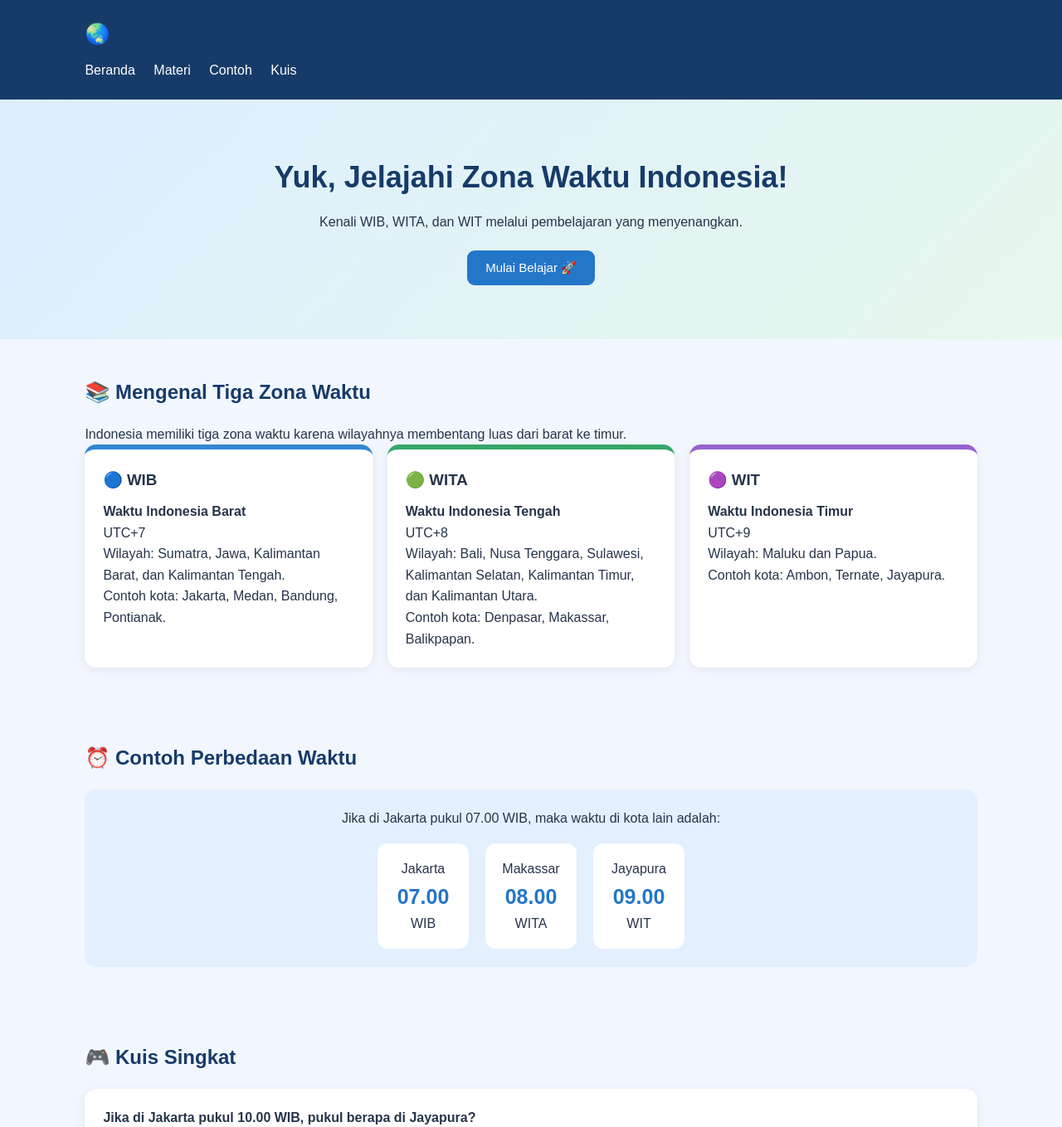
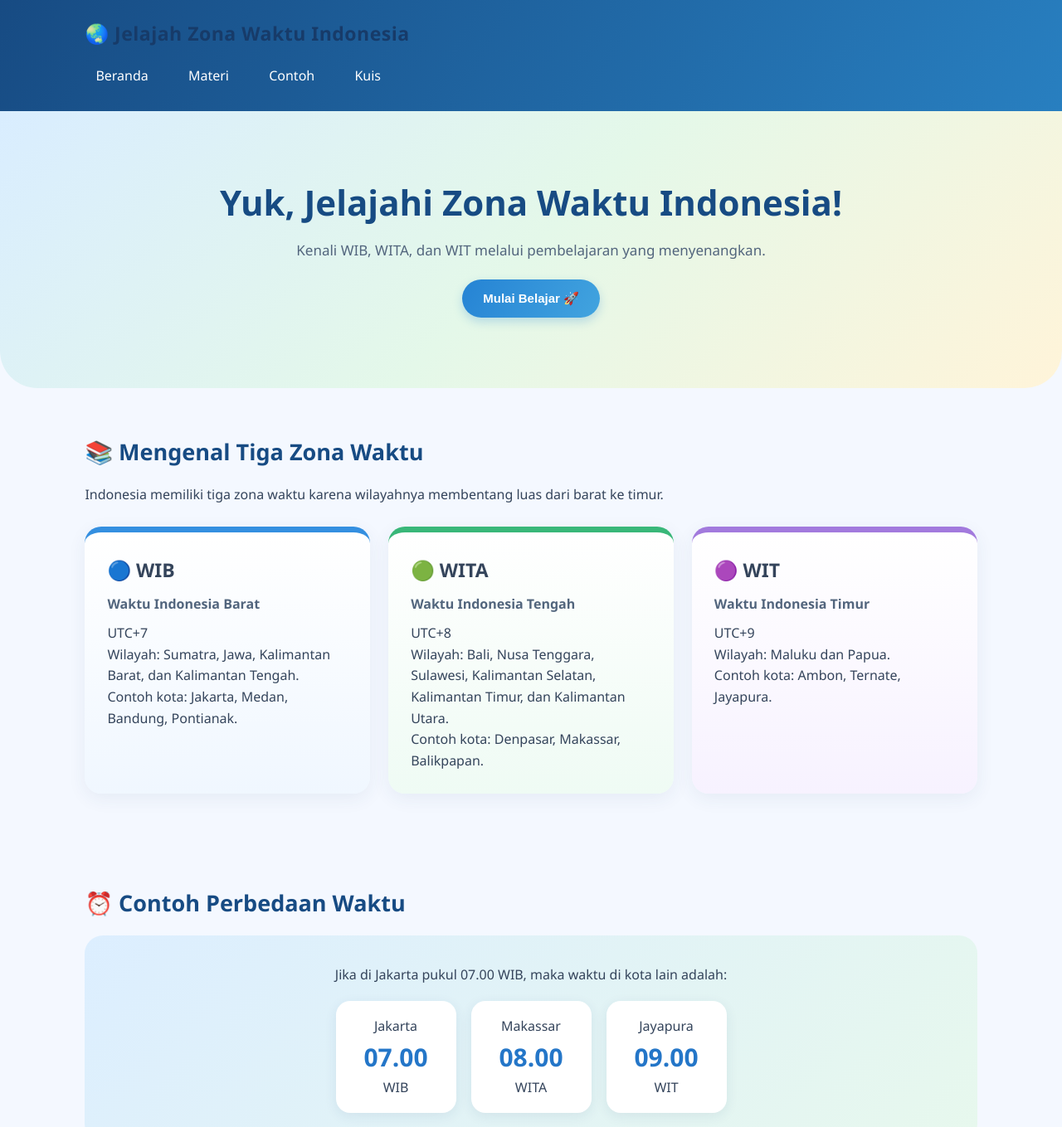
Before and after one commit to fazayayaa-dot/media-pembelajaran-zona-waktu, a plain HTML site: page index.html in a window 1280 px wide. Shown: the top 1359 px of the page at 83% size. Drawn offline with Linux system fonts and the light colour scheme.

Commit message:
Update index.html

```diff
--- a/index.html
+++ b/index.html
@@ -148,7 +148,199 @@ footer {
     margin: 5px;
   }
 }
-</style>
+/* ===== DESAIN BARU WEBSITE ===== */
+
+body {
+  background: #f4f8ff;
+  color: #34445b;
+  font-family: 'Segoe UI', Arial, sans-serif;
+}
+
+/* HEADER */
+header {
+  background: linear-gradient(120deg, #174b83, #287fc0);
+  padding: 22px 8%;
+  box-shadow: 0 4px 15px #173b6920;
+}
+
+header h2 {
+  font-size: 23px;
+  letter-spacing: 0.5px;
+}
+
+nav {
+  margin-top: 12px;
+}
+
+nav a {
+  display: inline-block;
+  padding: 8px 13px;
+  border-radius: 20px;
+  transition: 0.3s;
+}
+
+nav a:hover {
+  background: #ffffff30;
+  color: #ffffff;
+}
+
+/* BERANDA */
+.hero {
+  background: linear-gradient(135deg, #d9edff, #e4f8e9, #fff4d9);
+  padding: 85px 20px;
+  border-radius: 0 0 45px 45px;
+}
+
+.hero h1 {
+  font-size: 42px;
+  line-height: 1.2;
+  color: #174b83;
+  margin-bottom: 18px;
+}
+
+.hero p {
+  font-size: 17px;
+  color: #52657d;
+}
+
+button {
+  background: linear-gradient(120deg, #2583d4, #42a4df);
+  padding: 14px 25px;
+  border-radius: 30px;
+  font-weight: bold;
+  box-shadow: 0 5px 12px #2583d440;
+  transition: 0.3s;
+}
+
+button:hover {
+  transform: translateY(-3px);
+  box-shadow: 0 8px 18px #2583d450;
+}
+
+/* BAGIAN MATERI */
+section {
+  padding: 55px 8%;
+}
+
+section h2 {
+  font-size: 27px;
+  margin-bottom: 18px;
+  color: #174b83;
+}
+
+/* KARTU WIB WITA WIT */
+.cards {
+  gap: 22px;
+  margin-top: 25px;
+}
+
+.card {
+  background: white;
+  border-radius: 20px;
+  padding: 27px;
+  box-shadow: 0 6px 22px #24476b12;
+  transition: 0.3s;
+}
+
+.card:hover {
+  transform: translateY(-7px);
+  box-shadow: 0 12px 25px #24476b20;
+}
+
+.card h3 {
+  font-size: 23px;
+}
+
+.card h4 {
+  color: #52657d;
+  margin-bottom: 10px;
+}
+
+.wib {
+  border-top: 7px solid #348fe0;
+  background: linear-gradient(white, #f0f7ff);
+}
+
+.wita {
+  border-top: 7px solid #39b779;
+  background: linear-gradient(white, #effbf4);
+}
+
+.wit {
+  border-top: 7px solid #a27add;
+  background: linear-gradient(white, #f7f2ff);
+}
+
+/* CONTOH JAM */
+.example {
+  background: linear-gradient(135deg, #dceeff, #e7f8ed);
+  padding: 35px 20px;
+  border-radius: 22px;
+}
+
+.times {
+  gap: 18px;
+}
+
+.times div {
+  border-radius: 17px;
+  box-shadow: 0 4px 15px #173b6915;
+  min-width: 145px;
+  transition: 0.3s;
+}
+
+.times div:hover {
+  transform: scale(1.05);
+}
+
+.times strong {
+  color: #2476c8;
+  font-size: 30px;
+}
+
+/* KUIS */
+#kuis .card {
+  border: 2px solid #e0edfa;
+  padding: 30px;
+}
+
+#kuis button {
+  margin: 5px;
+}
+
+/* FOOTER */
+footer {
+  background: linear-gradient(120deg, #173b69, #287fc0);
+  padding: 30px 15px;
+  line-height: 1.8;
+}
+
+/* TAMPILAN HP */
+@media (max-width: 650px) {
+  header {
+    padding: 20px 5%;
+  }
+
+  .hero {
+    padding: 60px 20px;
+  }
+
+  .hero h1 {
+    font-size: 29px;
+  }
+
+  section {
+    padding: 35px 5%;
+  }
+
+  section h2 {
+    font-size: 23px;
+  }
+
+  .times div {
+    min-width: 100px;
+  }
+}</style>
 </head>
 
 <body>
```
